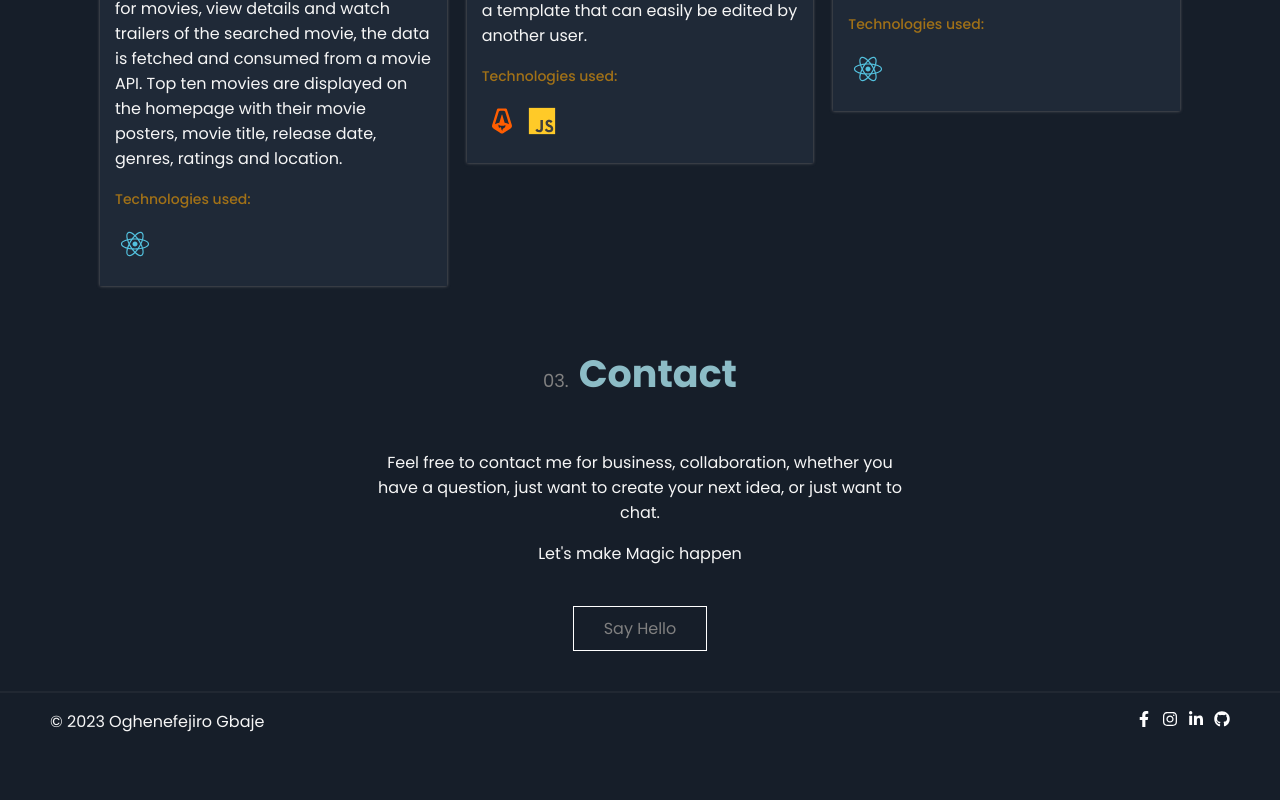
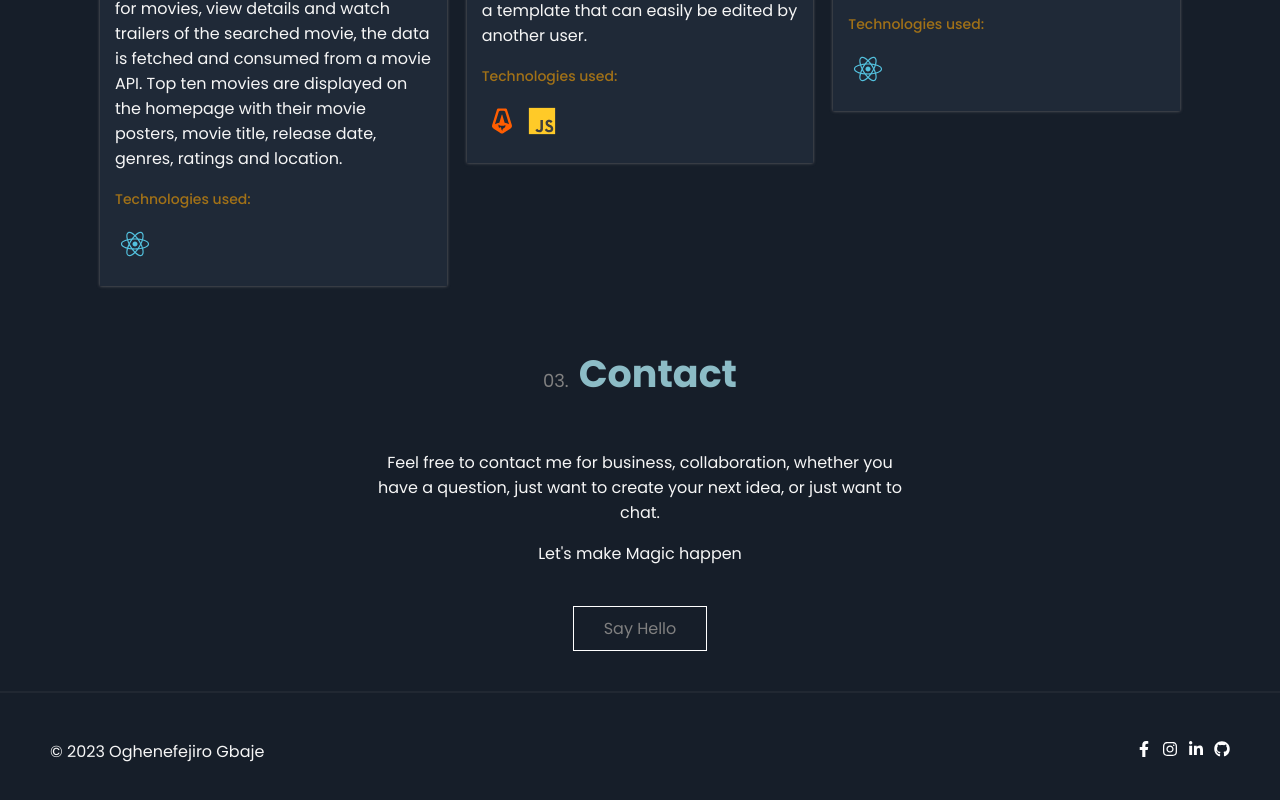
Before and after one commit to Evaloper/portfolio, a React (Vite) app: page / in a window 1280 px wide. Shown: the part 2527-3327 px from the top of the page. Before the commit the page ends 3277 px from the top, so only its background shows below. Built offline with nearby package versions, Linux system fonts and the light colour scheme.

Commit message:
add github icon and link to header and footer componenet

```diff
--- a/src/components/Footer/index.scss
+++ b/src/components/Footer/index.scss
@@ -2,11 +2,11 @@
   color: #f6f6f6;
   display: flex;
   justify-content: space-between;
-  padding: 0 50px;
+  padding: 30px 50px;
   border-top: 2px solid #8080801a;
 
   @media screen and (max-width: 600px) {
-    padding: 0 20px;
+    padding: 20px;
   }
 
   @media screen and (max-width: 425px) {
```
